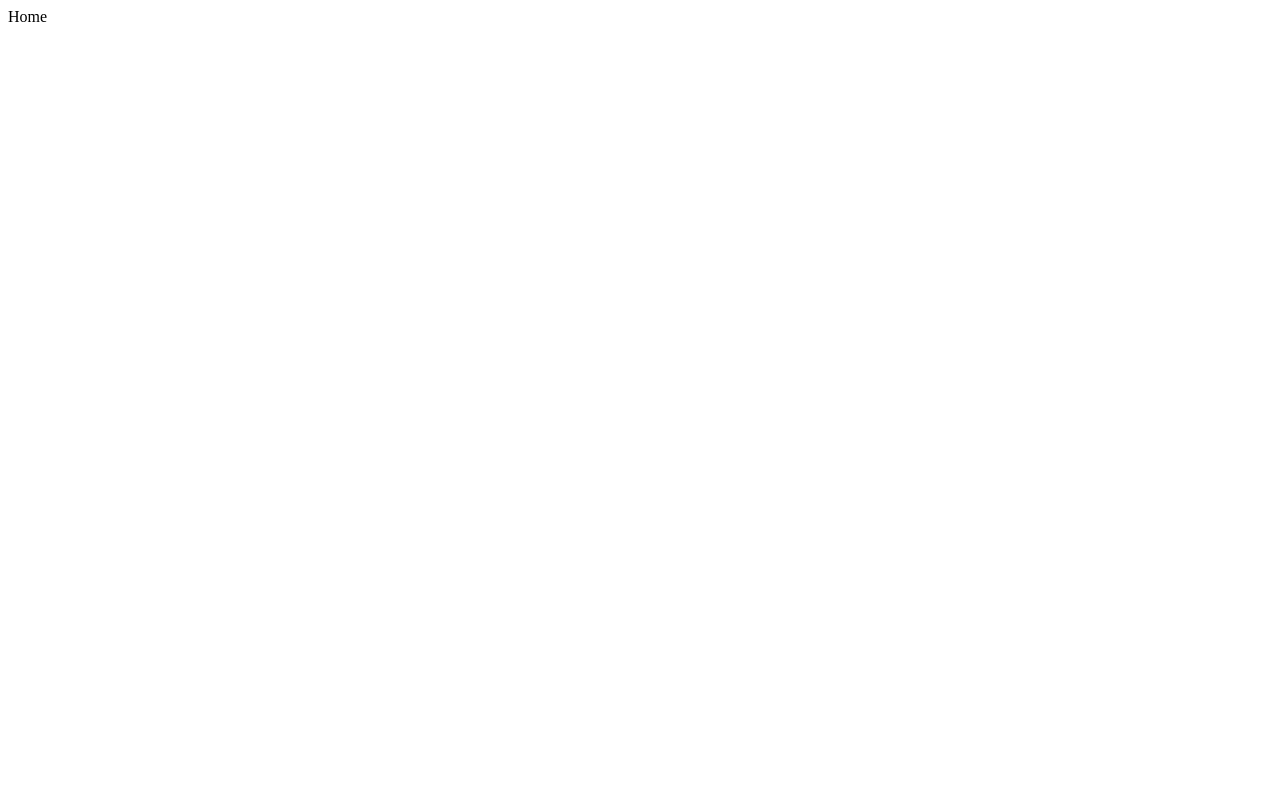
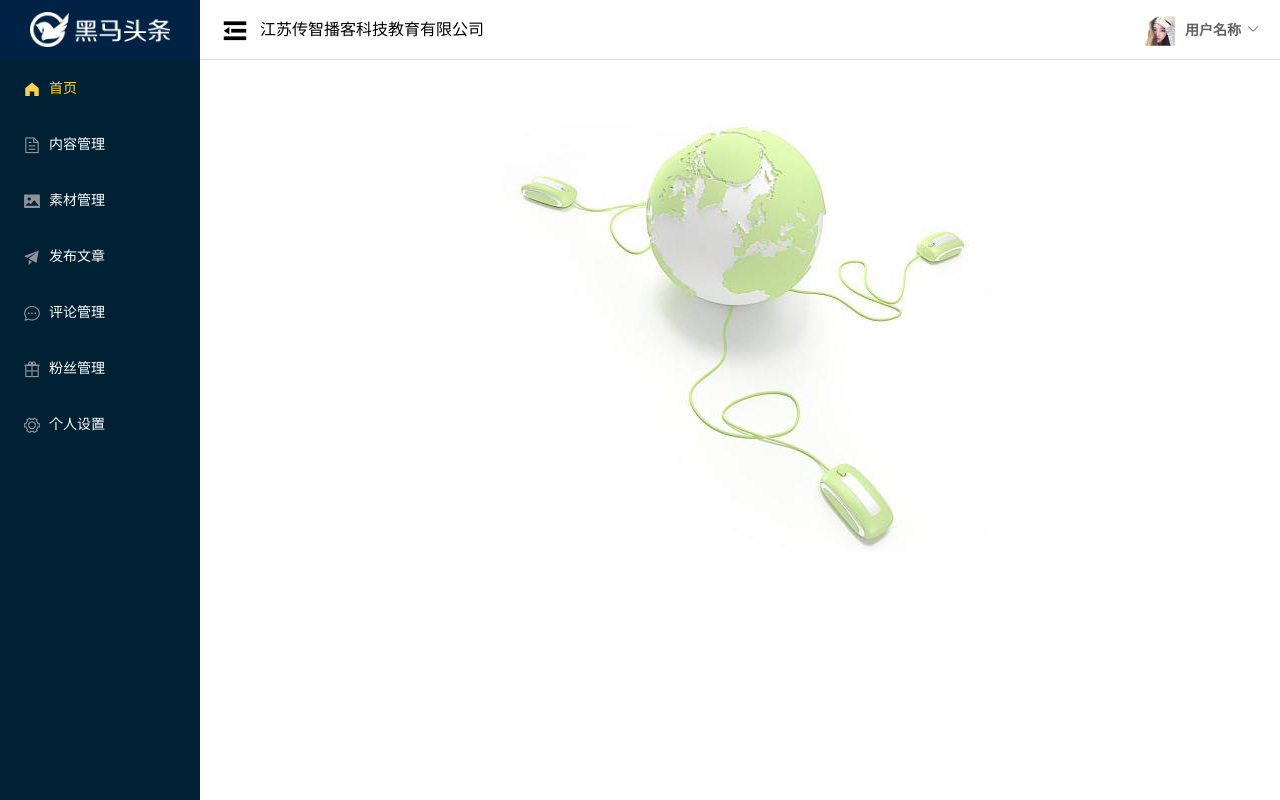
Before and after one commit to shiming525/toutiao-pc, a Vue app: page /#/ in a window 1280 px wide. Built offline with nearby package versions, Linux system fonts and the light colour scheme.

Commit message:
首页模块完成

```diff
--- /dev/null
+++ b/src/views/404/index.vue
@@ -0,0 +1,18 @@
+<template>
+  <div class="container"></div>
+</template>
+
+<script>
+export default {}
+</script>
+
+<style scoped lang='less'>
+.container {
+  width: 100%;
+  height: 100%;
+  background: url("../../assets/404.png") no-repeat center / cover;
+  position: absolute;
+  left: 0;
+  top: 0;
+}
+</style>
--- /dev/null
+++ b/src/views/home/home.vue
@@ -0,0 +1,135 @@
+<template>
+  <el-container class="container">
+    <el-aside :width="isOpen?'200px':'64px'">
+      <div class="logo" :class="{samllLogo:!isOpen}"></div>
+      <el-menu
+        default-active="/"
+        background-color="#002033"
+        text-color="#fff"
+        active-text-color="#ffd04b"
+        style="border-right:none"
+        :collapse="!isOpen"
+        :collapse-transition="false"
+        router
+      >
+        <el-menu-item index="/">
+          <i class="el-icon-s-home"></i>
+          <span slot="title">首页</span>
+        </el-menu-item>
+        <el-menu-item index="/article">
+          <i class="el-icon-document"></i>
+          <span slot="title">内容管理</span>
+        </el-menu-item>
+        <el-menu-item index="/image">
+          <i class="el-icon-picture"></i>
+          <span slot="title">素材管理</span>
+        </el-menu-item>
+        <el-menu-item index="/publish">
+          <i class="el-icon-s-promotion"></i>
+          <span slot="title">发布文章</span>
+        </el-menu-item>
+        <el-menu-item index="/comment">
+          <i class="el-icon-chat-dot-round"></i>
+          <span slot="title">评论管理</span>
+        </el-menu-item>
+        <el-menu-item index="/fans">
+          <i class="el-icon-present"></i>
+          <span slot="title">粉丝管理</span>
+        </el-menu-item>
+        <el-menu-item index="/setting">
+          <i class="el-icon-setting"></i>
+          <span slot="title">个人设置</span>
+        </el-menu-item>
+      </el-menu>
+    </el-aside>
+    <el-container>
+      <el-header>
+        <!-- 图标 -->
+        <span class="el-icon-s-fold icon" @click="open"></span>
+        <!-- 文字 -->
+        <span>江苏传智播客科技教育有限公司</span>
+        <!-- 下拉菜单 -->
+        <el-dropdown>
+          <span class="el-dropdown-link">
+            <img class="headIcon" src="../../assets/avatar.jpg" alt />
+            <span class="text">用户名称</span>
+            <i class="el-icon-arrow-down el-icon--right"></i>
+          </span>
+          <el-dropdown-menu slot="dropdown">
+            <el-dropdown-item icon="el-icon-setting">个人管理</el-dropdown-item>
+            <el-dropdown-item icon="el-icon-unlock">退出登录</el-dropdown-item>
+          </el-dropdown-menu>
+        </el-dropdown>
+      </el-header>
+      <el-main>
+        <router-view></router-view>
+      </el-main>
+    </el-container>
+  </el-container>
+</template>
+
+<script>
+export default {
+  data () {
+    return {
+      isOpen: true
+    }
+  },
+  methods: {
+    open () {
+      this.isOpen = !this.isOpen
+    }
+  }
+}
+</script>
+
+<style scoped lang='less'>
+.container {
+  width: 100%;
+  height: 100%;
+  position: absolute;
+  left: 0;
+  top: 0;
+
+  .el-aside {
+    background: #002033;
+    .logo {
+      width: 100%;
+      height: 60px;
+      background: #002244 url("../../assets/logo_admin.png") no-repeat center /
+        140px auto;
+    }
+    .samllLogo {
+      background-image: url("../../assets/logo_admin_01.png");
+      background-size: 36px;
+    }
+  }
+  .el-header {
+    border-bottom: 1px solid #ddd;
+    line-height: 60px;
+    .icon {
+      font-size: 30px;
+      margin-right: 10px;
+      vertical-align: middle;
+    }
+    .text {
+      margin-left: 10px;
+      vertical-align: middle;
+    }
+    .el-dropdown {
+      float: right;
+      .headIcon {
+        width: 30px;
+        height: 30px;
+        vertical-align: middle;
+      }
+      .text {
+        font-weight: 700;
+      }
+    }
+  }
+  // .el-main {
+  //   background: url("../../assets/welcome.jpg") no-repeat center;
+  // }
+}
+</style>
--- a/src/views/home/index.vue
+++ /dev/null
@@ -1,9 +0,0 @@
-<template>
-  <div class="container">Home</div>
-</template>
-
-<script>
-export default {}
-</script>
-
-<style scoped lang='less'></style>
--- a/src/views/login/login.vue
+++ b/src/views/login/login.vue
@@ -45,7 +45,7 @@
         code: ''
       },
       rules: {
-        phone: [
+        mobile: [
           { required: true, message: '请输入手机号', trigger: 'blur' },
           { validator: checkPhone, trigger: 'blur' }
         ],
@@ -60,29 +60,14 @@
     login (formData) {
       this.$refs['loginForm'].validate(valid => {
         if (valid) {
-          // this.$http
-          //   .post('authorizations', this.loginForm)
-          //   .then(res => {
-          //     console.log(res.data)
-          //     this.$router.push('/')
-          //   })
-          //   .catch(() => {
-          //     this.$message.error('手机号或验证码不正确')
-          //   })
-          this.$refs['loginForm'].validate(valid => {
-            if (valid) {
-              // 发请求 校验手机号和验证码  后台
           this.$http
             .post('authorizations', this.loginForm)
             .then(res => {
-                  // 成功
+              console.log(res.data)
               this.$router.push('/')
             })
             .catch(() => {
-                  // 失败 提示
-                  this.$message.error('手机号或验证码错误')
-                })
-            }
+              this.$message.error('手机号或验证码不正确')
             })
         }
       })
--- /dev/null
+++ b/src/views/welcome/index.vue
@@ -0,0 +1,16 @@
+<template>
+  <div class="container-welcome">
+    <img src="../../assets/welcome.jpg" alt />
+  </div>
+</template>
+
+<script>
+export default {}
+</script>
+
+<style scoped lang='less'>
+img {
+  display: block;
+  margin: 0 auto;
+}
+</style>
```
Also changed, not shown: src/router/index.js (+14 -2 lines). Lines whose indentation alone changed are shown as unchanged.
